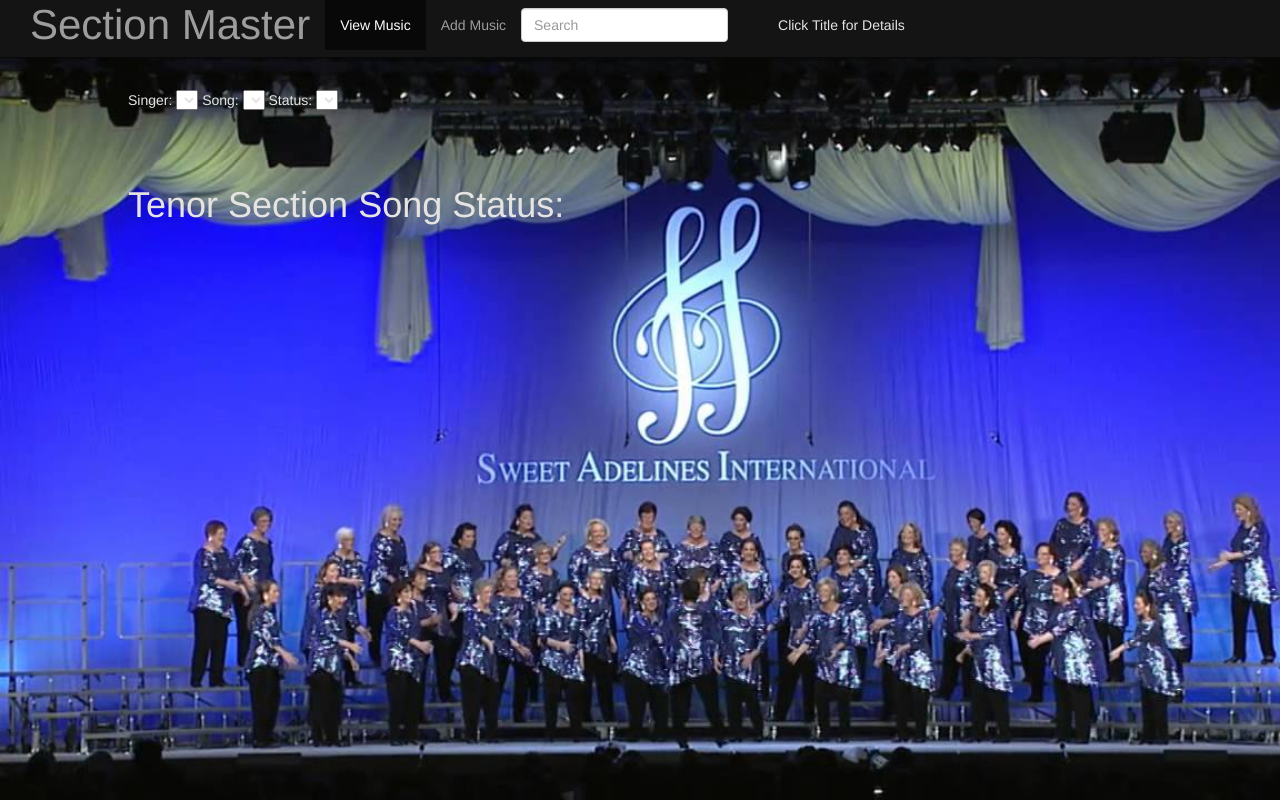
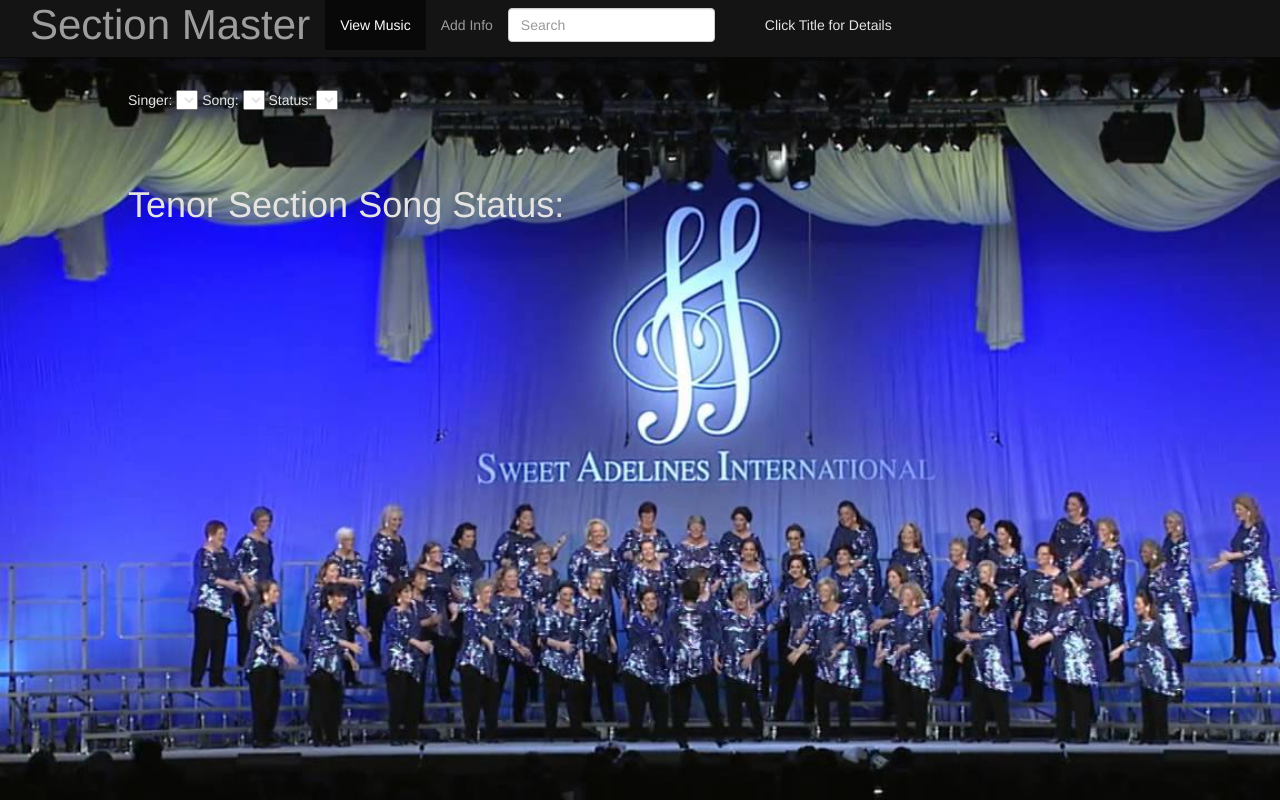
Before and after one commit to Red-French/MEAN-stack_SectionMaster, a website: page public/index.html in a window 1280 px wide. Drawn offline with nearby package versions, Linux system fonts and the light colour scheme; some packages are replaced by stand-ins of ours; no server answers.

```diff
--- a/public/index.html
+++ b/public/index.html
@@ -17,7 +17,7 @@
 	    <div>
 	      <ul class="nav navbar-nav">
 	        <li class="active"><a href="/#/songs/list">View Music</a></li>
-	        <li><a href="/#/songs/form">Add Music</a></li>
+	        <li><a href="/#/songs/form">Add Info</a></li>
 	        <li><input ng-model="query" id="searchBox" type="text" class="form-control" placeholder="Search"></li>
 	      </ul>
 	    </div>
```
